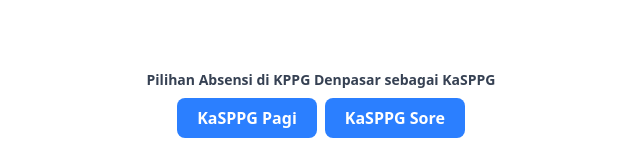
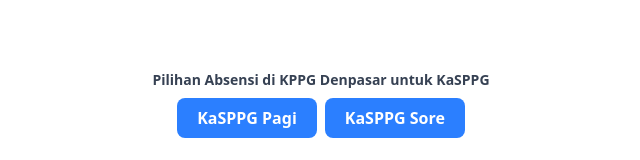
Before and after one commit to odetv/absensi-sppi-buleleng, a Next.js app: page /kppg-denpasar/kasppg in a window 1280 px wide. Shown: the part 296-456 px from the top of the page, without its empty margins (319-959 px from the left). Built offline with nearby package versions, Linux system fonts and the light colour scheme.

Commit message:
feat: update text

```diff
--- a/app/kppg-denpasar/kasppg/page.tsx
+++ b/app/kppg-denpasar/kasppg/page.tsx
@@ -4,7 +4,7 @@ export default function KPPGDenpasar() {
   return (
     <div className="flex flex-col justify-center items-center gap-2 w-full h-screen">
       <h1 className="text-sm text-center font-semibold text-gray-700">
-        Pilihan Absensi di KPPG Denpasar sebagai KaSPPG
+        Pilihan Absensi di KPPG Denpasar untuk KaSPPG
       </h1>
       <div className="flex flex-row justify-center items-center gap-2 w-full">
         <Link
--- a/components/RedirectPreview.tsx
+++ b/components/RedirectPreview.tsx
@@ -10,7 +10,7 @@ export default function RedirectPreview({
   url,
   message,
 }: RedirectPreviewProps) {
-  const delay = 3000;
+  const delay = 0;
   const [counter, setCounter] = useState(delay / 1000);
 
   useEffect(() => {
@@ -30,7 +30,7 @@ export default function RedirectPreview({
 
   return (
     <div className="flex flex-col items-center justify-center h-screen gap-2">
-      <div className="animate-pulse text-lg font-semibold text-gray-700">
+      <div className="animate-pulse text-sm font-semibold text-gray-700">
         {message}
       </div>
       <div className="text-sm text-gray-500">
```
